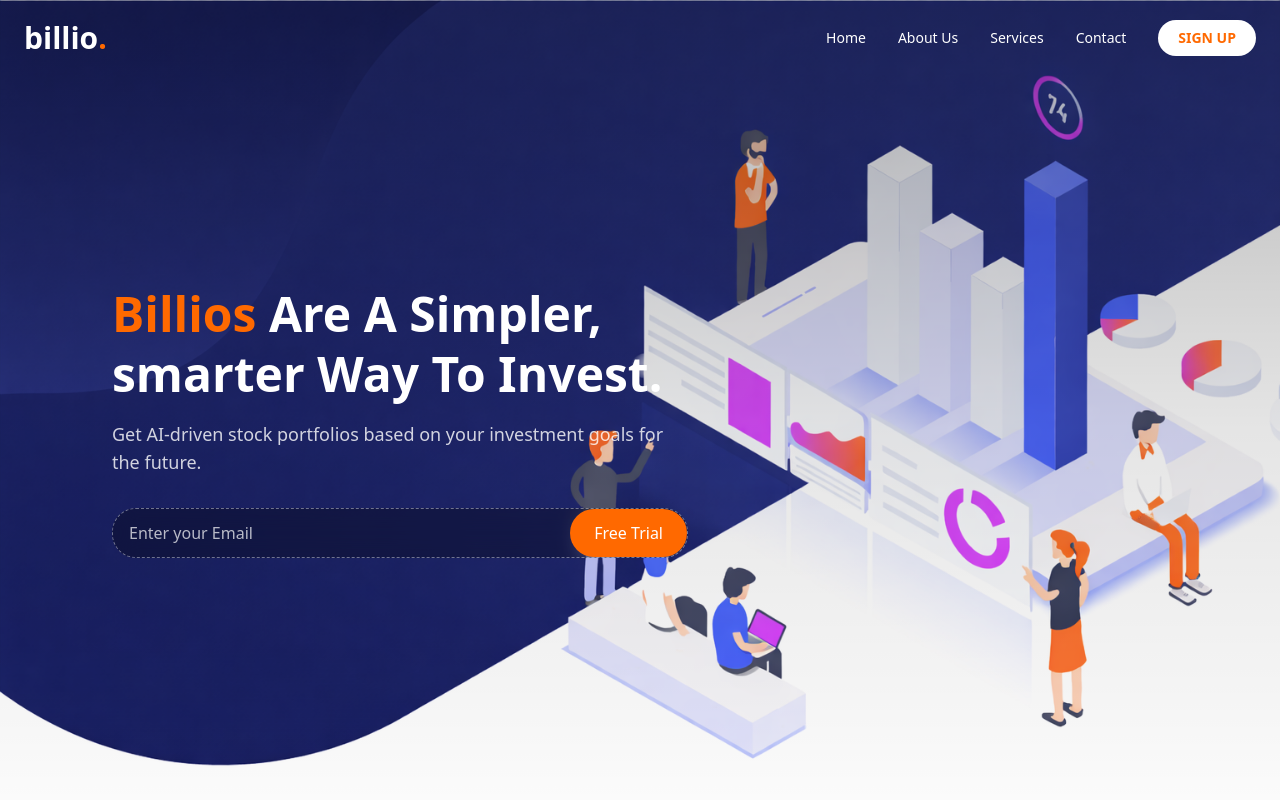
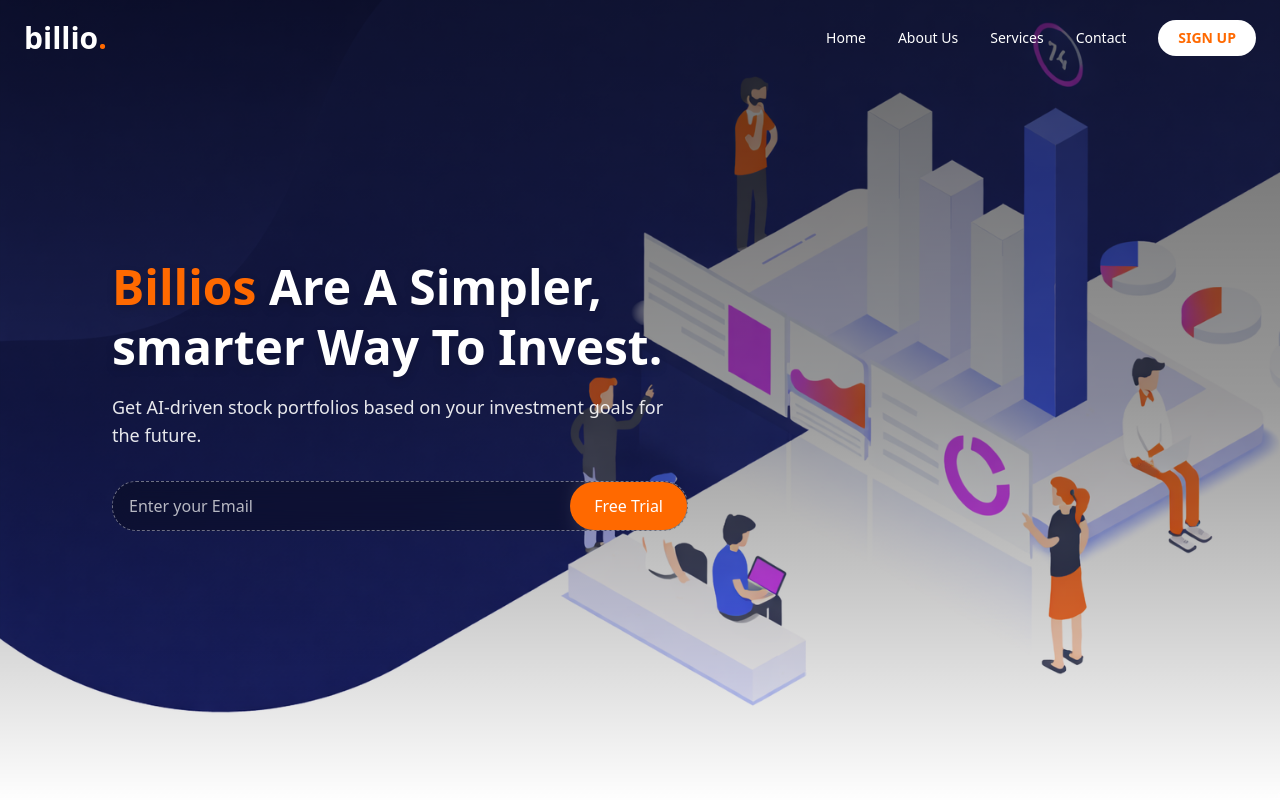
Before and after one commit to MuqtasidBhatti/billio-landing-page-clone, a React (Vite) app: page / in a window 1280 px wide. Shown: the top 800 px of the page. Built offline with nearby package versions, Linux system fonts and the light colour scheme.

Commit message:
Fix hero height using min-h-screen and improve image positioning

```diff
--- a/src/components/Hero.jsx
+++ b/src/components/Hero.jsx
@@ -29,26 +29,25 @@ const Hero = () => {
     }, [error, message])
     return (
 
-        <div id="home" className="relative w-full min-h-screen scroll-mt-28">
-
+       <div id="home" className="relative w-full min-h-screen md:h-screen scroll-mt-28">
             <img
                 src={heroImage}
                 alt="Hero"
-                className="w-full h-full object-cover object-bottom"
+                className="absolute inset-0 w-full h-full object-cover object-bottom"
             />
 
 
-            <div className="absolute inset-0 bg-linear-to-b from-black/30 via-black/10 to-transparent flex items-center px-4 sm:px-6 md:px-12 lg:px-20">
+            <div className="absolute inset-0 bg-linear-to-b from-black/80 via-black/60 to-black/30 md:from-black/60 md:via-black/40 md:to-transparent flex items-center px-4 sm:px-6 md:px-12 lg:px-20">
 
                 <div className="relative w-full max-w-7xl mx-auto px-4 sm:px-6 md:px-12 lg:px-8">
 
                     <div className="max-w-xl text-center md:text-left mx-auto md:mx-0" >
-                        <h2 className="text-2xl sm:text-3xl md:text-5xl font-bold text-white leading-tight">
+                        <h2 className="text-2xl sm:text-3xl md:text-5xl font-bold text-white drop-shadow-lg leading-tight">
                             <span className='text-orange-500'>Billios </span>
                             Are A Simpler, smarter Way To Invest.
                         </h2>
 
-                        <p className="text-white/80 mt-4 text-sm sm:text-base md:text-lg">Get AI-driven stock portfolios based on your investment goals for the future.</p>
+                        <p className="text-white/90 mt-4 text-sm sm:text-base md:text-lg">Get AI-driven stock portfolios based on your investment goals for the future.</p>
                     </div>
 
                     <div className="mt-8 flex flex-col sm:flex-row gap-3 bg-black/30 backdrop-blur-md border border-white/40 border-dashed rounded-xl sm:rounded-3xl w-full max-w-xl mx-auto md:mx-0">
```
